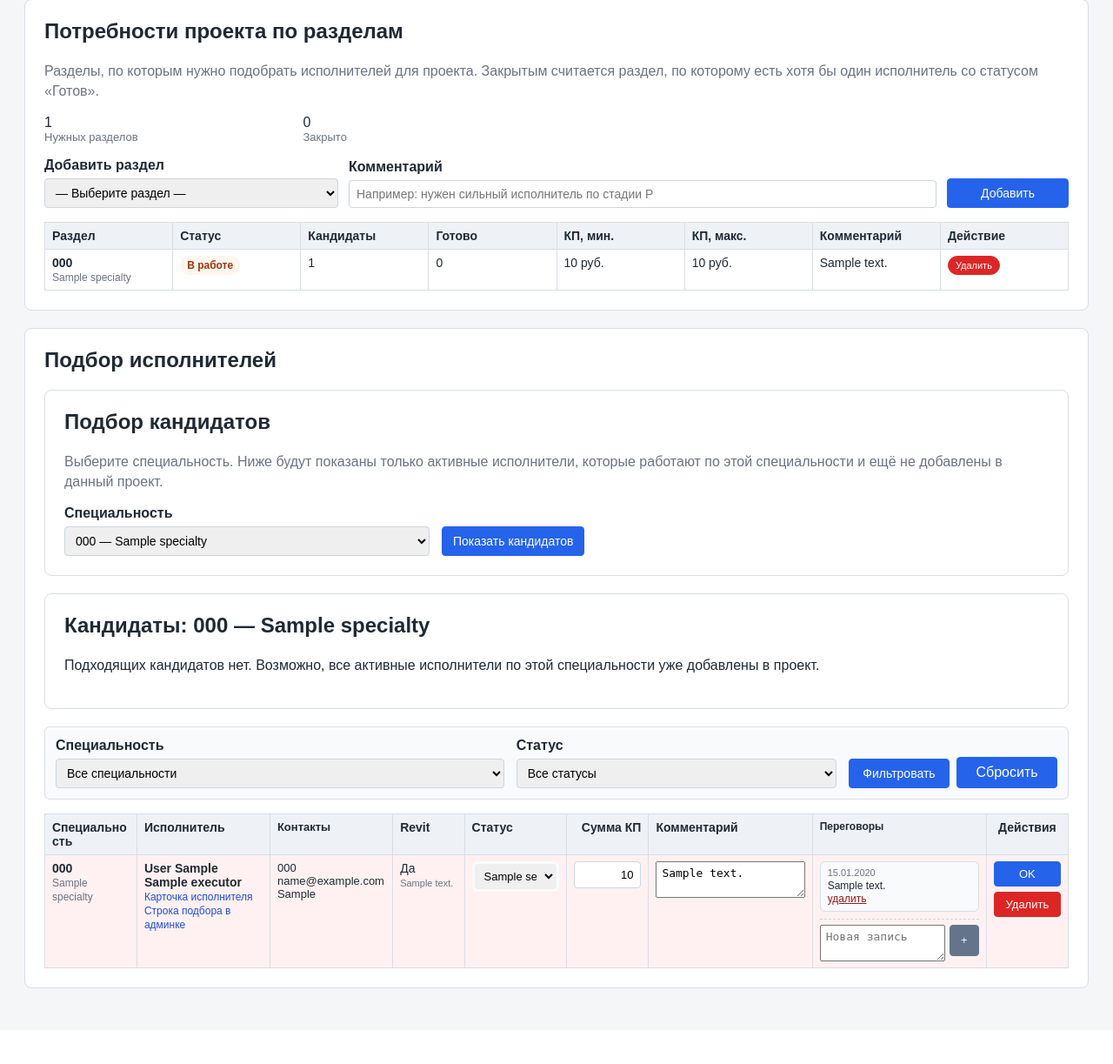
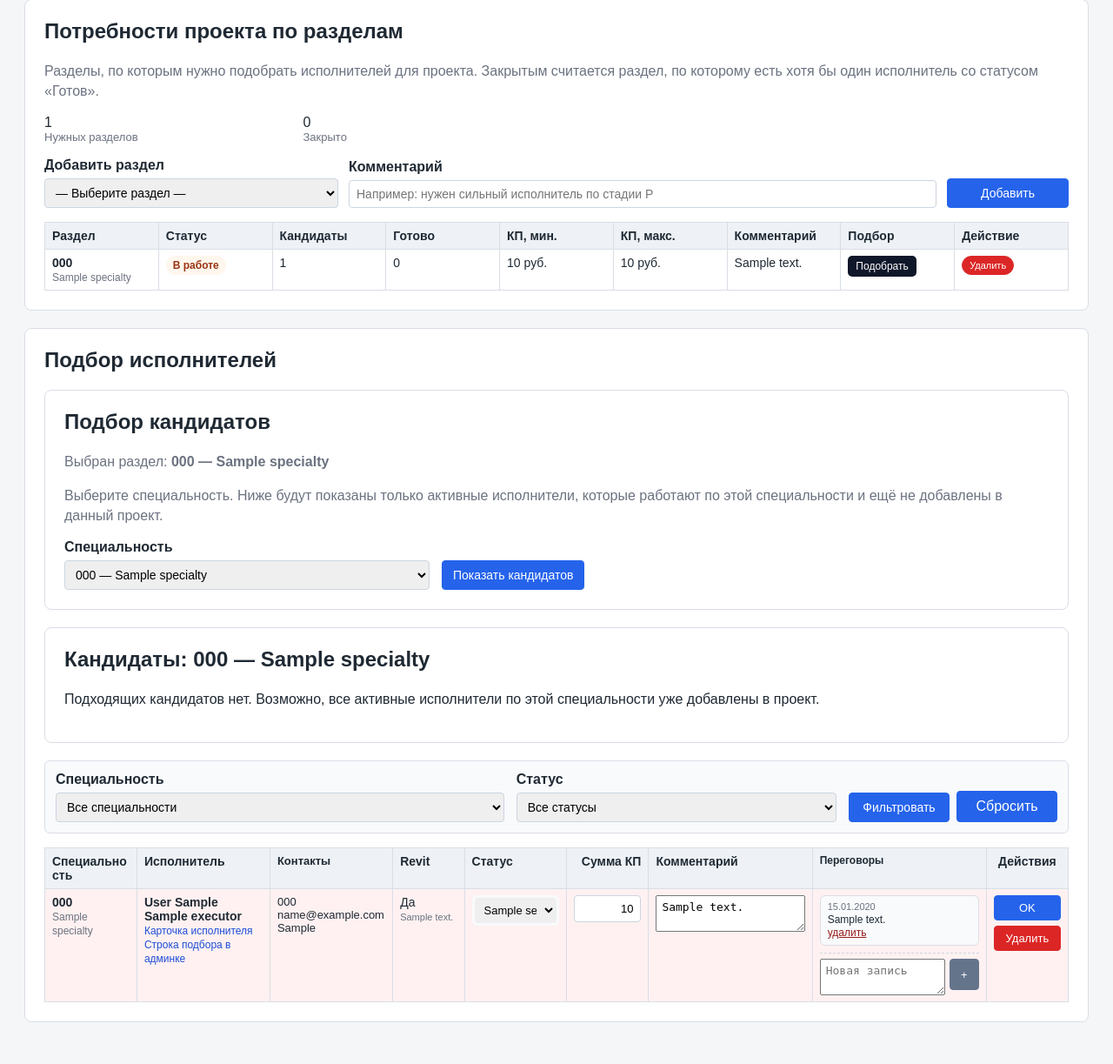
Before and after one commit to aTBepTKa/contractors_db, a Django app: page /projects/1/?specialty=1 in a window 1280 px wide. Shown: the part 613-1836 px from the top of the page at 87% size. Before the commit the page ends 1749 px from the top, so only its background shows below. Run offline with Django 5.2, Linux system fonts and the light colour scheme; a user stored in the database is signed in; tables that the repository leaves empty hold one stand-in row (values such as "Sample post").

Commit message:
Merge candidate recent projects and offers

```diff
--- a/directory/static/directory/css/main.css
+++ b/directory/static/directory/css/main.css
@@ -1025,3 +1025,21 @@ button:hover,
         grid-template-columns: 1fr;
     }
 }
+
+.small-button {
+    display: inline-block;
+    padding: 5px 9px;
+    border-radius: 5px;
+    background: #0f172a;
+    color: #ffffff;
+    text-decoration: none;
+    font-size: 12px;
+    line-height: 1.2;
+    border: none;
+    cursor: pointer;
+}
+
+.small-button:hover {
+    background: #1e293b;
+    color: #ffffff;
+}
--- a/directory/templates/directory/project_detail.html
+++ b/directory/templates/directory/project_detail.html
@@ -150,6 +150,7 @@
                         <th>КП, мин.</th>
                         <th>КП, макс.</th>
                         <th>Комментарий</th>
+                        <th>Подбор</th>
                         <th>Действие</th>
                     </tr>
                 </thead>
@@ -199,6 +200,15 @@
                             </td>
 
                             <td>
+                                <a
+                                    class="small-button"
+                                    href="/projects/{{ project.id }}/?specialty={{ item.need.specialty.id }}#candidate-selection"
+                                >
+                                    Подобрать
+                                </a>
+                            </td>
+
+                            <td>
                                 <form
                                     method="post"
                                     action="/project-specialty-needs/{{ item.need.id }}/delete/"
@@ -225,8 +235,19 @@
 <div class="card">
     <h2>Подбор исполнителей</h2>
 
-    <div class="card">
+    <div class="card" id="candidate-selection">
         <h2>Подбор кандидатов</h2>
+
+        {% if selected_specialty %}
+            <p class="muted">
+                Выбран раздел:
+                <strong>{{ selected_specialty.code }} — {{ selected_specialty.name }}</strong>
+            </p>
+        {% else %}
+            <p class="muted">
+                Выберите раздел, чтобы увидеть подходящих исполнителей.
+            </p>
+        {% endif %}
 
         <p class="muted">
             Выберите специальность. Ниже будут показаны только активные исполнители,
@@ -272,8 +293,7 @@
                                 <th>Контакты</th>
                                 <th>Revit</th>
                                 <th>Статус</th>
-                                <th>Последние КП по специальности</th>
-                                <th>Последние проекты по специальности</th>
+                                <th>Последние проекты</th>
                                 <th>Последний комментарий</th>
                                 <th>Действие</th>
                             </tr>
@@ -333,19 +353,18 @@
                                     </td>
 
                                     <td>
-                                        {% if item.offers %}
-                                            {% for offer in item.offers %}
-                                                {{ offer }}<br>
-                                            {% endfor %}
-                                        {% else %}
-                                            —
-                                        {% endif %}
-                                    </td>
-
-                                    <td>
                                         {% if item.projects %}
-                                            {% for candidate_project in item.projects %}
-                                                {{ candidate_project }}<br>
+                                            {% for project in item.projects %}
+                                                <strong>{{ project.name }}</strong><br>
+                                                <span class="small muted">
+                                                    {{ project.specialty }}
+                                                    {% if project.amount %}
+                                                        / {{ project.amount }} руб.
+                                                    {% else %}
+                                                        / сумма не указана
+                                                    {% endif %}
+                                                </span>
+                                                <br>
                                             {% endfor %}
                                         {% else %}
                                             —
@@ -369,7 +388,9 @@
                                             <input type="hidden" name="action" value="add_candidate">
                                             <input type="hidden" name="specialty_id" value="{{ selected_specialty.id }}">
                                             <input type="hidden" name="executor_id" value="{{ item.executor.id }}">
-                                            <button type="submit">Добавить</button>
+                                            <button type="submit" class="small-button">
+                                                Добавить
+                                            </button>
                                         </form>
                                     </td>
                                 </tr>
--- a/directory/views.py
+++ b/directory/views.py
@@ -557,7 +557,18 @@ def project_detail(request, project_id):
                         executor=executor,
                         status=new_status,
                     )
-                    return redirect("project_detail", project_id=project.id)
+
+                    ProjectSpecialtyNeed.objects.get_or_create(
+                        project=project,
+                        specialty=specialty,
+                        defaults={
+                            "created_by": request.user,
+                        },
+                    )
+
+                    return redirect(
+                        f"/projects/{project.id}/?specialty={specialty.id}#candidate-selection"
+                    )
                 except IntegrityError:
                     add_candidate_error = (
                         "Этот исполнитель уже добавлен в проект по выбранной специальности."
@@ -628,18 +639,18 @@ def project_detail(request, project_id):
                     reverse=True,
                 )
 
-                offers = [
-                    format_money(selection.offer_amount)
-                    for selection in candidate_selections
-                    if selection.offer_amount is not None
-                ][:5]
-
                 projects = []
                 seen_project_ids = set()
 
                 for selection in candidate_selections:
                     if selection.project_id not in seen_project_ids:
-                        projects.append(selection.project.name)
+                        projects.append(
+                            {
+                                "name": selection.project.name,
+                                "specialty": selection.specialty.code,
+                                "amount": format_money(selection.offer_amount),
+                            }
+                        )
                         seen_project_ids.add(selection.project_id)
 
                     if len(projects) >= 5:
@@ -650,7 +661,6 @@ def project_detail(request, project_id):
                 candidate_items.append(
                     {
                         "executor": candidate,
-                        "offers": offers,
                         "projects": projects,
                         "last_comment": last_comment,
                     }
```
